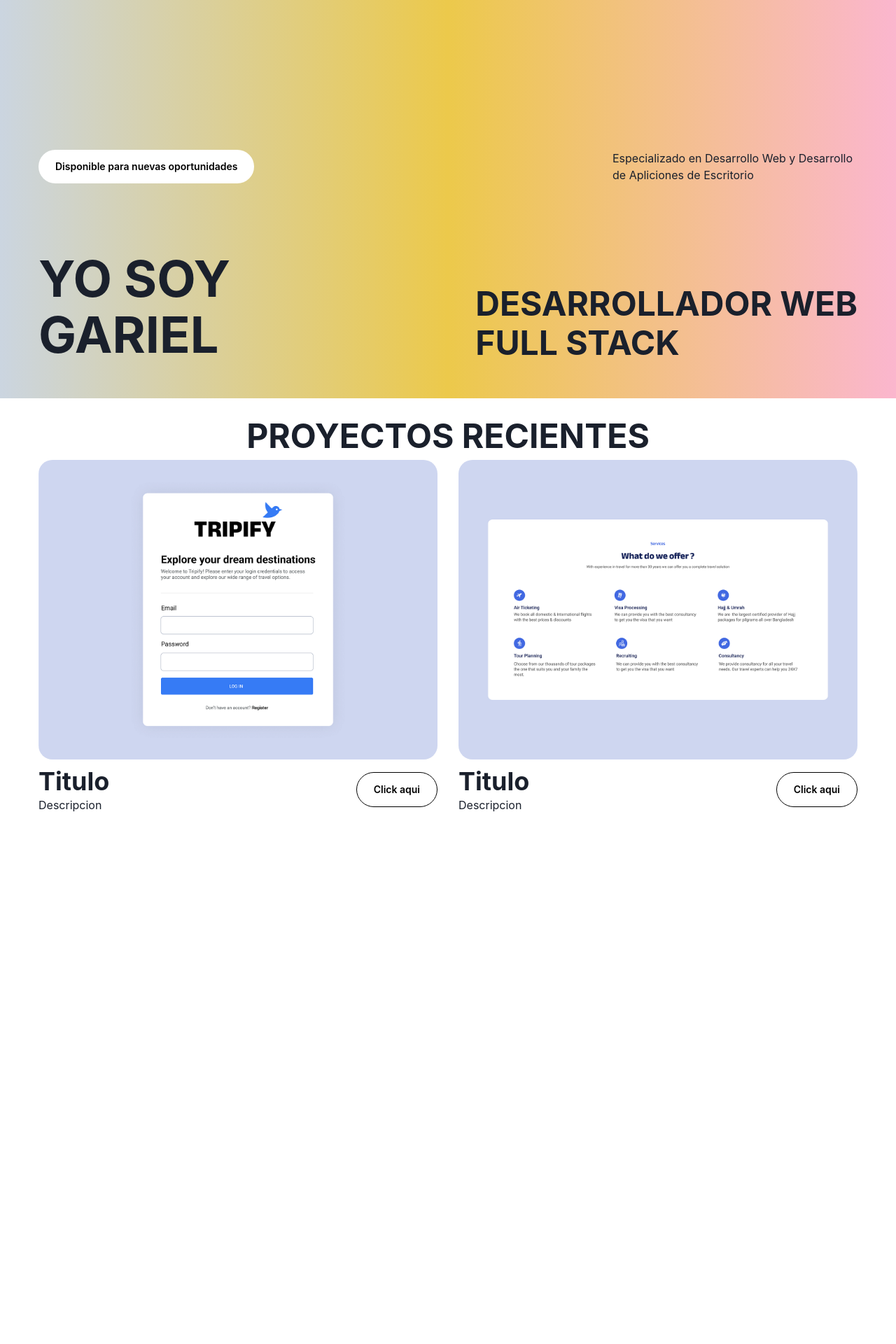
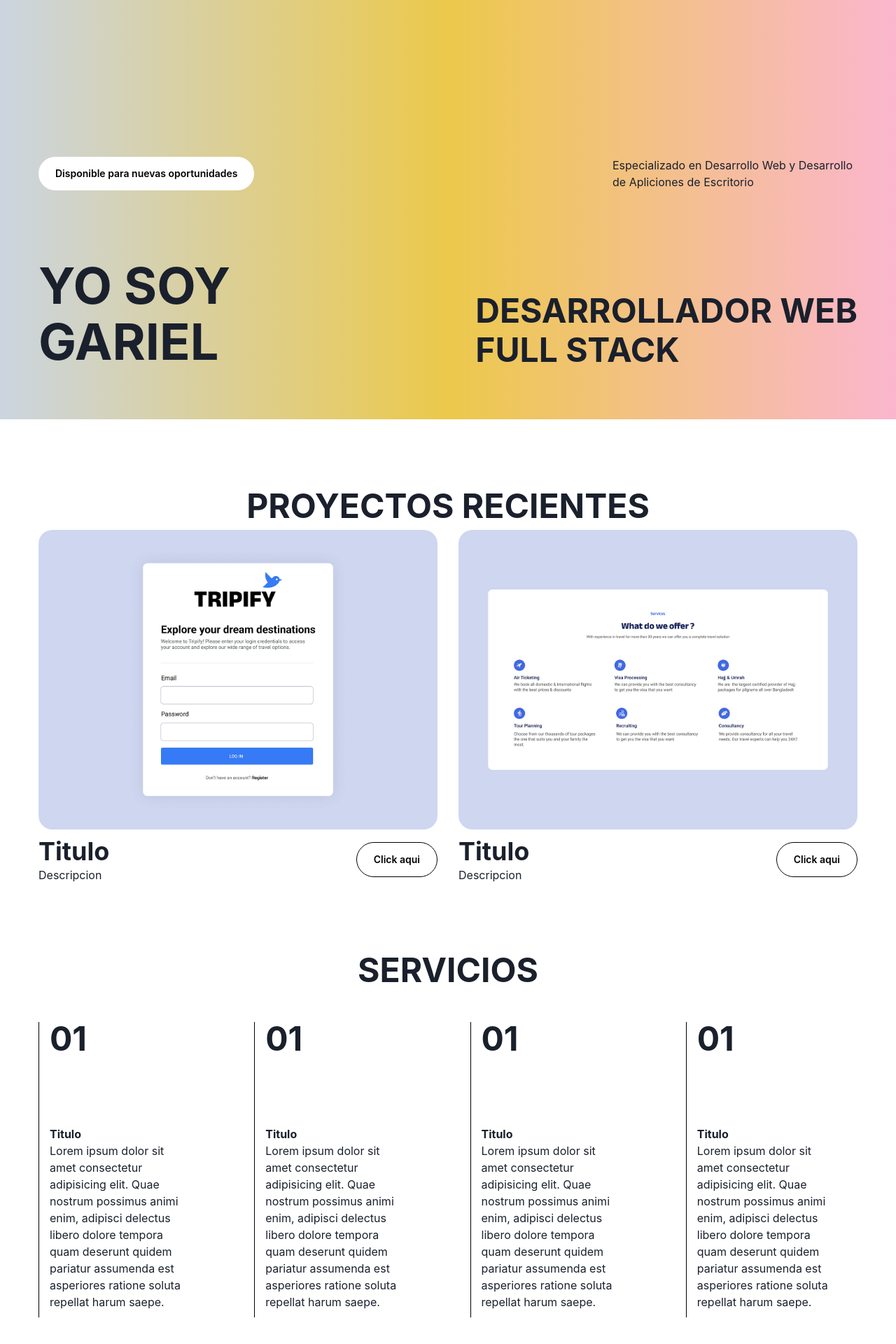
Before and after one commit to GabrielMartinez26092005/portfolio-personal-react, a React (Vite) app: page / in a window 1280 px wide. Shown: the part 206-2126 px from the top of the page at 70% size. Before the commit the page ends 1368 px from the top, so only its background shows below. Built offline with nearby package versions, Linux system fonts and the light colour scheme.

Commit message:
Estructura de services completada. Tambien cambios minimos en general.

```diff
--- a/src/Components/CardProject/card.jsx
+++ b/src/Components/CardProject/card.jsx
@@ -1,5 +1,3 @@
-
-
 import React from "react";
 import { Box, Heading,  Text, Button, Flex,  Image,} from "@chakra-ui/react"
 
--- /dev/null
+++ b/src/Components/CardService/card.jsx
@@ -0,0 +1,23 @@
+import React from "react";
+import { Box, Text, Heading, } from "@chakra-ui/react"
+
+
+let CardService = ({numero = '01', titulo = 'Titulo', descripcion = 'descripcion'}) => {
+
+
+    return (
+        <Box pb={'10px'} pl={'15px'} pr={'90px'} borderLeft={'1px solid black'}>
+          <Heading size={'2xl'} pb={'100px'}>
+            { numero }
+          </Heading>
+          <Heading size={'1xl'}>
+             { titulo }
+          </Heading>
+          <Text>
+             Lorem ipsum dolor sit amet consectetur adipisicing elit. Quae nostrum possimus animi enim, adipisci delectus libero dolore tempora quam deserunt quidem pariatur assumenda est asperiores ratione soluta repellat harum saepe.
+          </Text>
+        </Box>
+    )
+}
+
+export default CardService
--- a/src/Components/Header/header.jsx
+++ b/src/Components/Header/header.jsx
@@ -5,7 +5,7 @@ let Footer = () => {
 
 
     return (
-    <Flex align="center" justify="space-between" pt={5}>
+    <Flex align="center" justify="space-between" pt={'15px'} pb={'15px'}>
         <Heading pl={55} fontStyle={'italic'} fontWeight={'bold'} size={'1xl'}>
             Gabriel.
         </Heading>
--- a/src/Components/Hero/hero.jsx
+++ b/src/Components/Hero/hero.jsx
@@ -5,7 +5,7 @@ let Hero = () => {
 
 
     return (
-        <Box bgGradient='linear(to-r, gray.300, yellow.400, pink.200)' pl={'55px'} pr={'55px'} pb={'55px'}>
+        <Box bgGradient='linear(to-r, gray.300, yellow.400, pink.200)' pl={'55px'} pr={'55px'} pb={'75px'} mb={'100px'}>
             <Flex justify={'space-between'} align={'center'} pt={'350px'}>
                 <Box >
                     <Button variant={'white_button'}>
--- a/src/Components/Main/main.jsx
+++ b/src/Components/Main/main.jsx
@@ -2,6 +2,7 @@ import React from "react";
 import Hero from "../Hero/hero";
 import Projects from "../Projects/projects";
 import { Box } from  "@chakra-ui/react";
+import Services from "../Services/services";
 
 let Main = () => {
 
@@ -10,7 +11,9 @@ let Main = () => {
         <Box>
         <Hero/>
         <Projects/>
+        <Services/>
         </Box>
+
     )
 }
 
--- a/src/Components/Projects/projects.jsx
+++ b/src/Components/Projects/projects.jsx
@@ -5,7 +5,7 @@ import CardProject from "../CardProject/card";
 let Projects = () => {
 
     return (
-        <Box pt={'30px'}>
+        <Box mb={'100px'}>
             <Center>
                 <Heading size={'2xl'}>
                     PROYECTOS RECIENTES
--- /dev/null
+++ b/src/Components/Services/services.jsx
@@ -0,0 +1,25 @@
+import React from "react";
+import { Box, Heading, Center, Stack, } from "@chakra-ui/react"
+import CardService from "../CardService/card";
+
+let Service = () => {
+
+
+    return (
+        <Box mb={'100px'}>
+            <Center>
+                <Heading size={'2xl'}>
+                    SERVICIOS
+                </Heading>
+            </Center>
+            <Stack direction={'row'} justify={'space-between'} pt={'50px'} pl={'55px'} >
+                <CardService/>
+                <CardService/>
+                <CardService/>
+                <CardService/>
+            </Stack>
+        </Box>
+    )
+}
+
+export default Service
```
